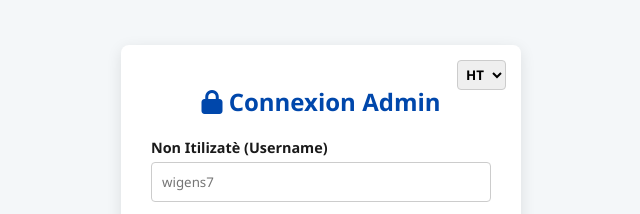
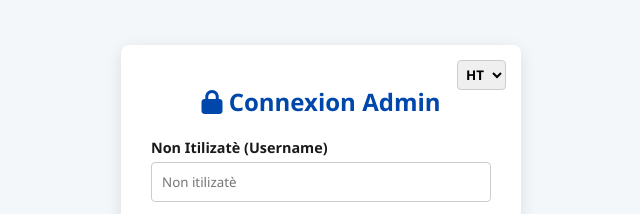
Before and after one commit to wigens7/zyepaminfo, a plain HTML site: page login.html in a window 1280 px wide. Shown: the part 171-385 px from the top of the page, 319-959 px from the left. Drawn offline with Linux system fonts and the light colour scheme.

Commit message:
Add files via upload

```diff
--- a/login.html
+++ b/login.html
@@ -255,7 +255,7 @@
         <form id="loginForm">
             <div class="form-group">
                 <label for="username" data-key="lbl_user">Non Itilizatè (Username)</label>
-                <input type="text" id="username" placeholder="wigens7" required>
+                <input type="text" id="username" placeholder="Non itilizatè" required>
             </div>
             <div class="form-group">
                 <label for="password" data-key="lbl_pass">Modpas (Password)</label>
```
